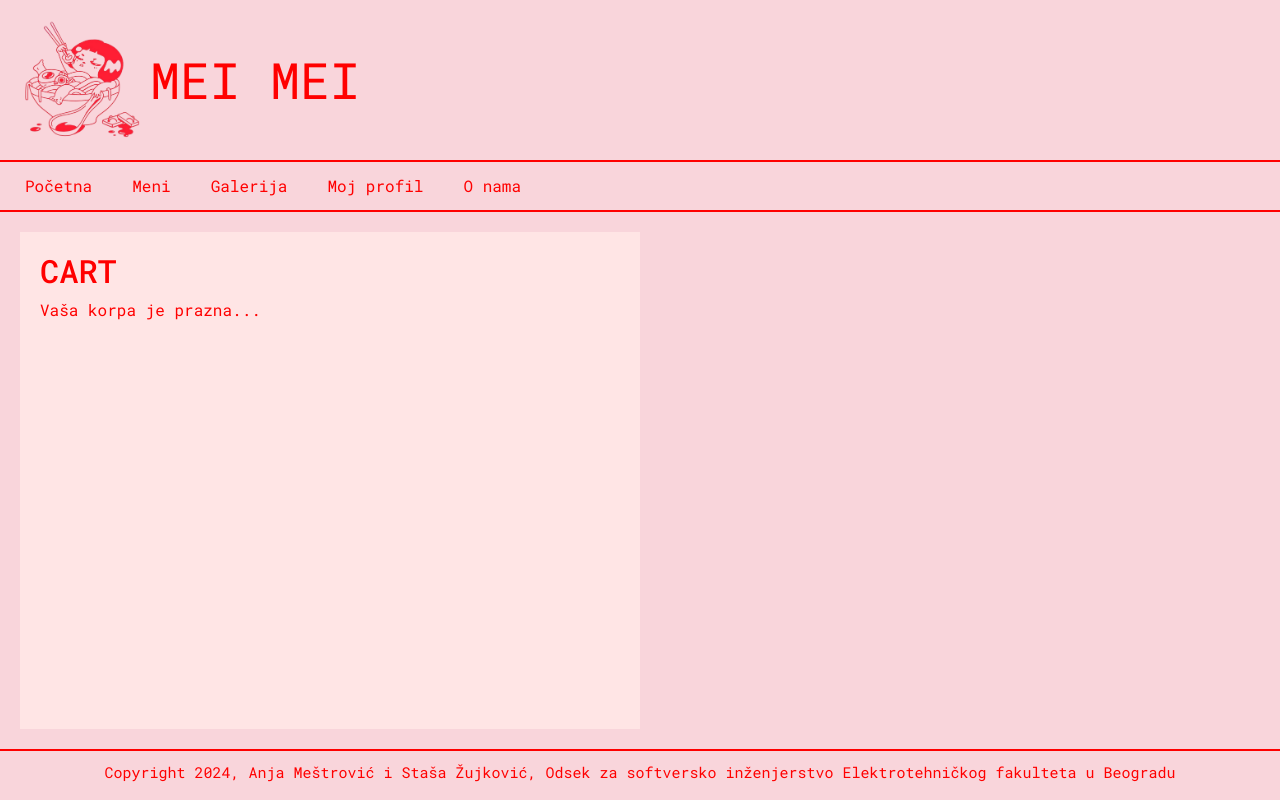
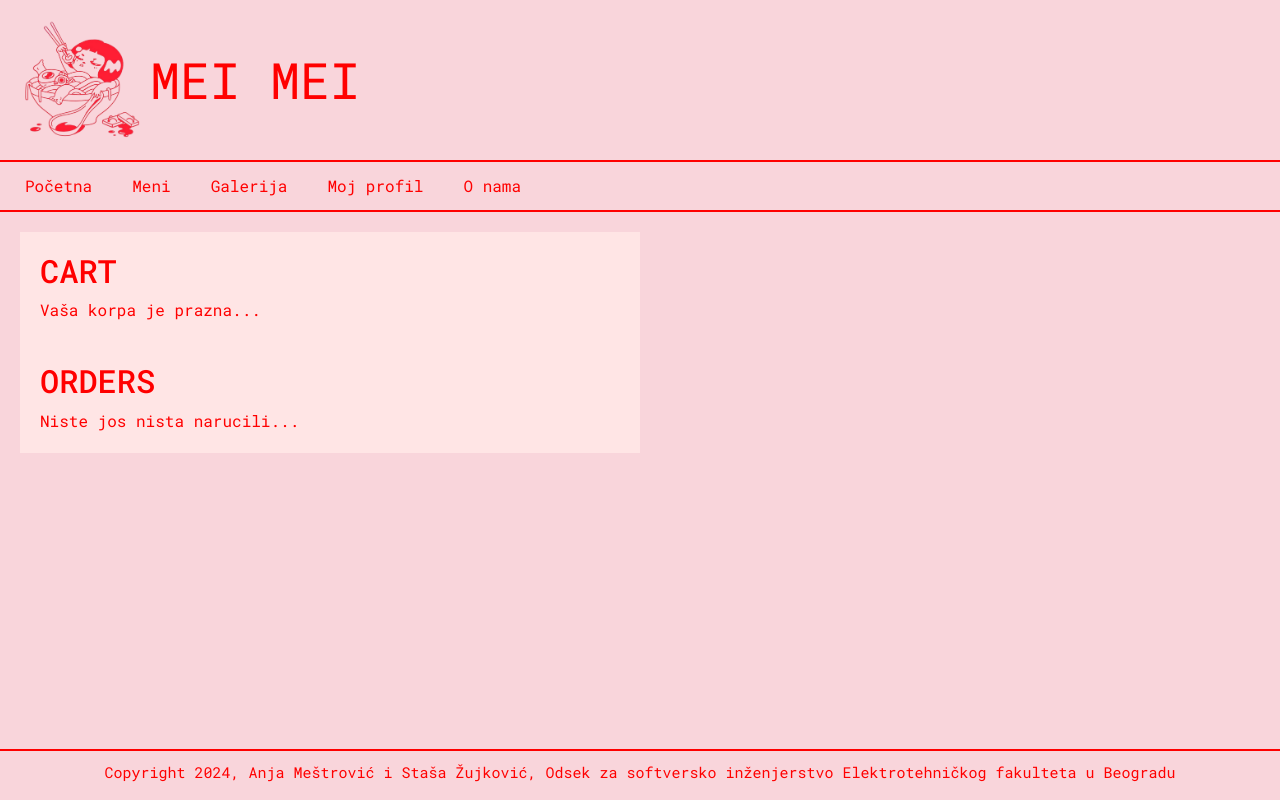
Before and after one commit to zujkovicstasa/meimei, a Vue app in the folder meimei/: page / in a window 1280 px wide. Built offline with nearby package versions, Linux system fonts and the light colour scheme.

Commit message:
cart za cart i orders u cart vue i jedna linija u home

```diff
--- a/meimei/src/components/Cart.vue
+++ b/meimei/src/components/Cart.vue
@@ -1,4 +1,5 @@
 <template>
+  <div>
     <div class="cart">
       <h2>CART</h2>
       <div v-if="cartItems.length === 0 && !showMessage">Vaša korpa je prazna...</div>
@@ -16,6 +17,23 @@
       </div>
       <div v-if="showMessage">Your order has been sent. Thank you!</div>
     </div>
+    <div class="cart orders">
+      <h2>ORDERS</h2>
+      <div v-if="orderItems.length === 0">Niste jos nista narucili...</div>
+      <div v-else>
+        <div v-for="item in orderItems" :key="item.id" class="cart-item">
+          {{ item.id }}
+          <div v-for="car in item.list" :key="car.id" class="row">
+            <div class="col-12 col-md-6 levi">{{ car.name }} - €{{ car.price }}</div>
+            <div class="col-12 col-md-6 desni">{{ car.quantity }} </div>
+          </div>
+
+        </div>
+      </div>
+
+    </div>
+  </div>
+
 </template>
 
 <script>
@@ -24,6 +42,7 @@ export default {
   data() {
     return {
       cartItems: [],
+      orderItems: [],
       showMessage: false
     };
   },
@@ -33,14 +52,21 @@ export default {
     }
   },
   methods: {
-    checkout() {
+    checkout(){
+      this.orderItems.push({
+        id: this.orderItems.reduce((max, item) => (item.id > max ? item.id : max), 0)+1,
+        list: this.cartItems
+      });
       this.cartItems = [];
       localStorage.setItem('cartItems', JSON.stringify(this.cartItems));
+      localStorage.setItem('orderItems', JSON.stringify(this.orderItems));
       this.showMessage=true;
     },
     fetchCartItems() {
       const storedCartItems = JSON.parse(localStorage.getItem('cartItems'));
       this.cartItems = storedCartItems || [];
+      const storedOrderItems = JSON.parse(localStorage.getItem('orderItems'));
+      this.orderItems = storedOrderItems || [];
       if(this.cartItems)this.showMessage=false;
     },
     incrementQuantity(itemId, br) {
--- a/meimei/src/views/HomeView.vue
+++ b/meimei/src/views/HomeView.vue
@@ -17,7 +17,6 @@ export default {
 
 <style scoped>
 .home {
-  display: flex;
   justify-content: space-between;
   padding: 20px;
   background-color: rgb(249, 213, 219);
```
